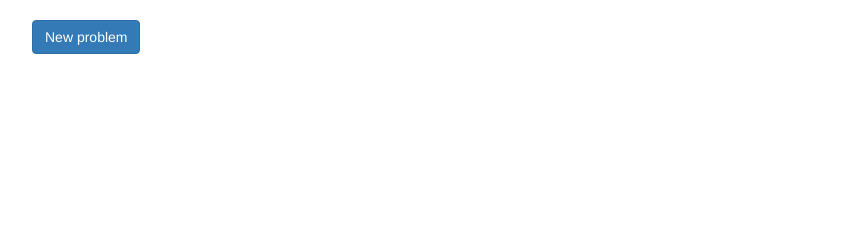
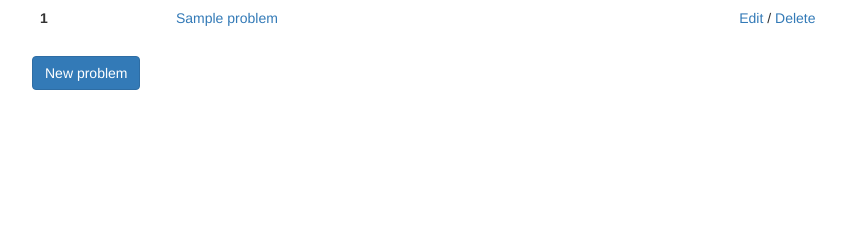
Before and after one commit to leasunhy/GalaxyOJ, a Flask app: page /admin/edit_contest/1 in a window 1280 px wide, after a click on "Problems". Shown: the part 210-450 px from the top of the page, without its empty margins (38-884 px from the left). Run offline with Flask 2, Linux system fonts and the light colour scheme; tables that the repository leaves empty hold one stand-in row (values such as "Sample post"); some libraries are stand-ins or nearby versions.

Commit message:
Complete contest problem list

```diff
--- a/server/templates/edit_contest.html
+++ b/server/templates/edit_contest.html
@@ -69,7 +69,7 @@
                     {% endfor %}
                 </tbody>
             </table>
-            <button class="btn btn-primary"  type="input"> New problem </button>
+            <button class="btn btn-primary" type="input" onclick="window.open('{{url_for('admin.edit_problem', cid=cid)}}')"> New problem </button>
         </div>
 
         <script>
--- a/server/views/admin_view.py
+++ b/server/views/admin_view.py
@@ -5,6 +5,8 @@ from flask.ext.login import current_user
 from .. import db
 from ..forms import EditProblemForm, EditContestForm
 from ..models import Problem, Contest, User
+
+from datetime import datetime
 
 @admin.route('/edit_problem', methods=['GET', 'POST'])
 @admin.route('/edit_problem/<int:pid>', methods=['GET', 'POST'])
@@ -39,7 +41,11 @@ def edit_problem(cid = 0, pid = 0):
         db.session.add(prob)
         db.session.commit()
         flash('Edit problem successful.')
-        return redirect(url_for('oj.list_problems'))
+        if cid == 0:
+            return redirect(url_for('oj.list_problems'))
+        else:
+            contest.problems.append(prob)
+            return redirect(url_for('admin.edit_contest', cid=cid))
     return render_template('edit_problem.html', form=form, pid=pid, cid=cid)
 
 @admin.route('/delete_problem/<int:pid>')
@@ -66,6 +72,7 @@ def edit_contest(cid = 0):
         if not contest:
             flash('Contest (cid = %d) not found.' % cid)
             return redirect('/')
+        problist = contest.problems
     else:
         contest = Contest()
     form = EditContestForm(obj = contest)
@@ -76,7 +83,8 @@ def edit_contest(cid = 0):
         db.session.commit()
         flash('Edit contest successful.')
         return redirect(url_for('oj.list_contests'))
-    return render_template('edit_contest.html', form=form, cid=cid)
+    return render_template('edit_contest.html', form=form, cid=cid, \
+            problems=None if cid == 0 else problist)
 
 @admin.route('/delete_contest/<int:cid>')
 def delete_contest(cid = 0):
--- a/server/views/oj_view.py
+++ b/server/views/oj_view.py
@@ -17,7 +17,6 @@ def list_problems(page = 1):
     problems = Problem.query.filter(Problem.visible==True)\
                     .order_by(Problem.id).paginate(page=page, per_page=20).items
     return render_template('problems.html', problems=problems, admin=True)
-
 
 @oj.route('/contests')
 @oj.route('/contests/<int:page>')
```
